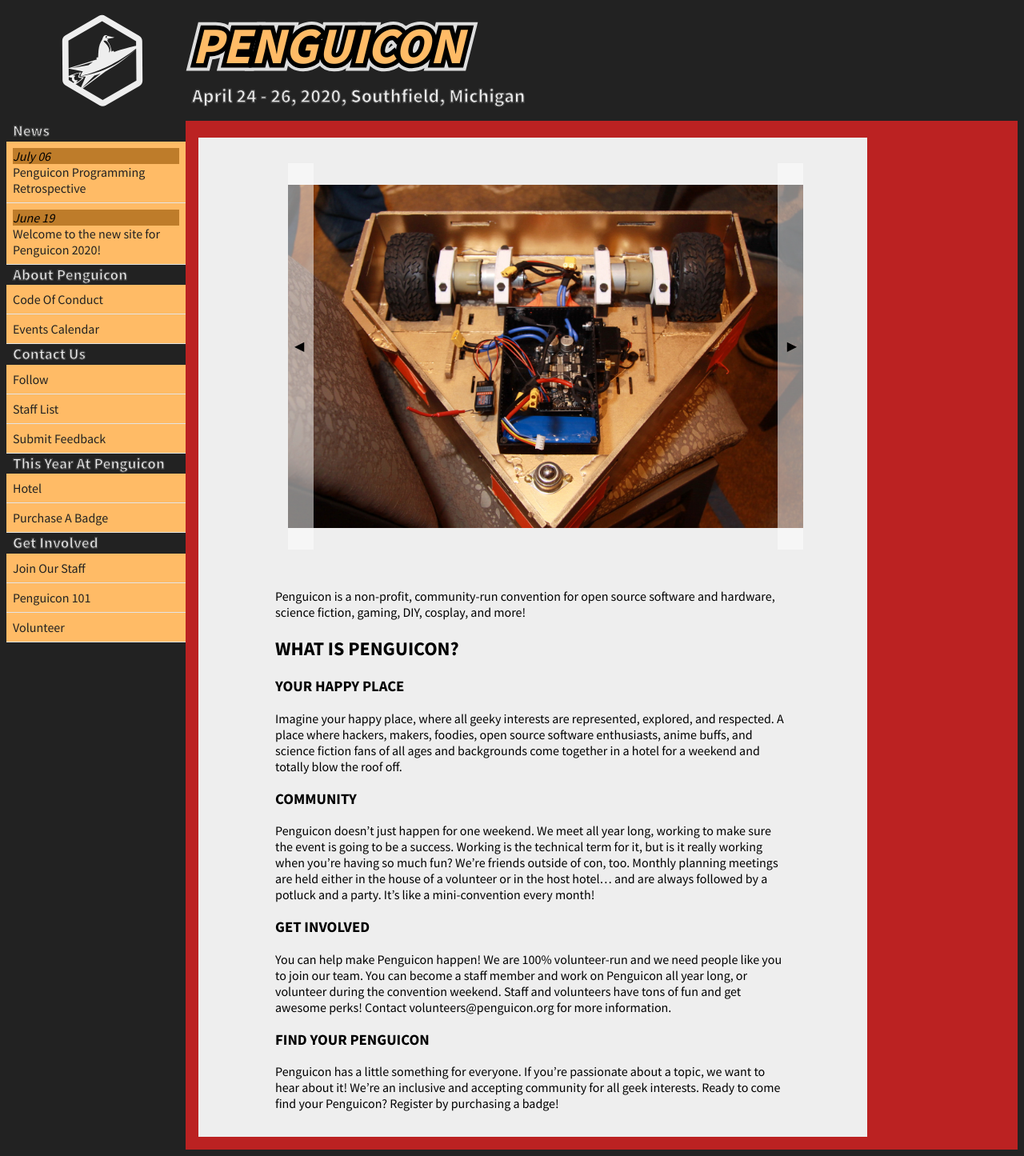
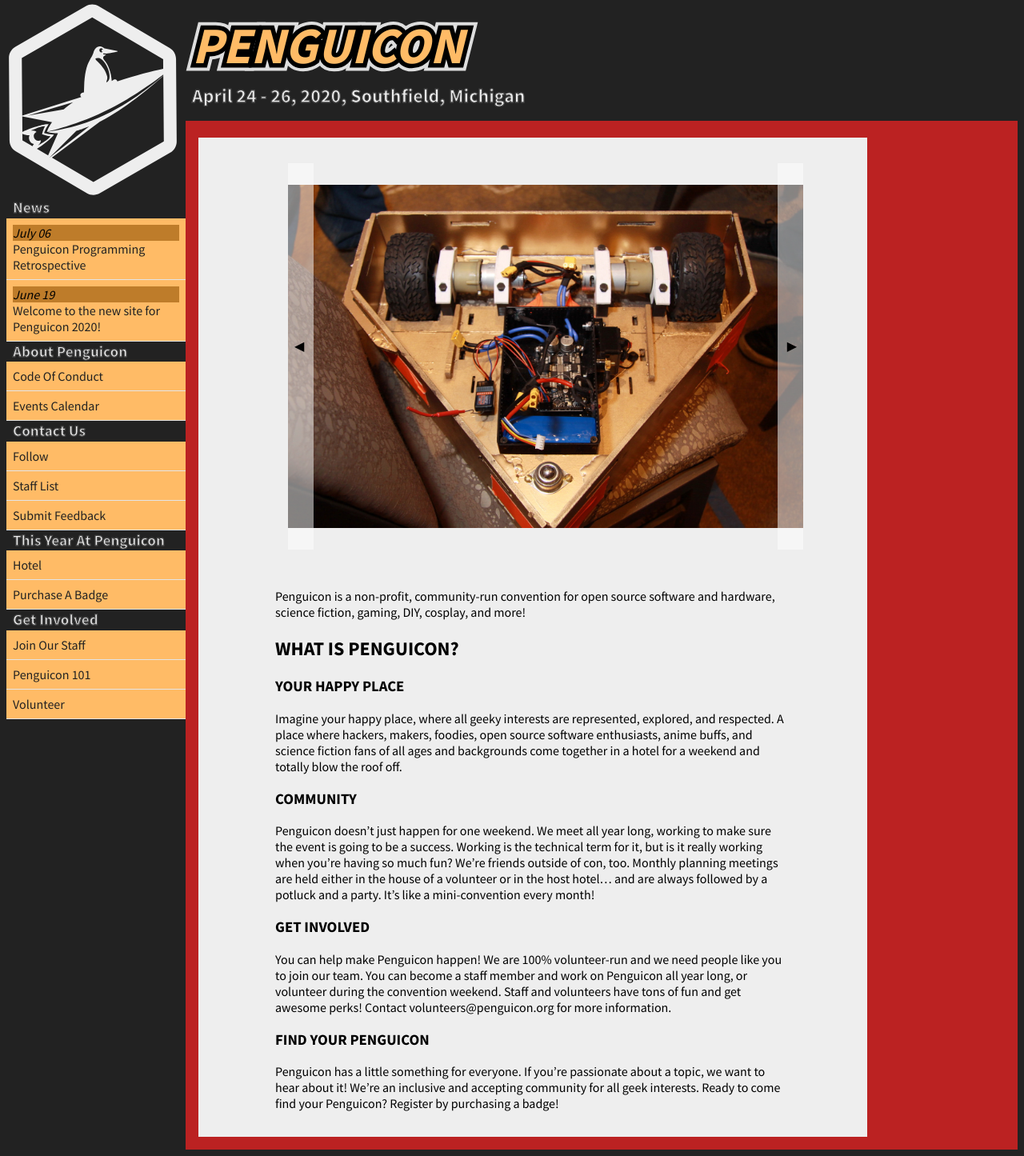
Before and after one commit to penguicon/penguiconwebsite, a Jekyll site: the page built from index.md, in a window 1280 px wide. Shown: the whole page at 80% size. Built offline with Jekyll 4.4.1, drawn with Linux system fonts in a browser that asks for light colours.

Commit message:
Fixed position logo.

```diff
--- a/assets/css/main.css
+++ b/assets/css/main.css
@@ -22,13 +22,20 @@
 
 .logo > a {
   background: center / contain no-repeat url('/assets/images/penguicon_logo_white.svg');
+  background-color: #222;
+  position: fixed;
+  top: 0;
+  left: 0;
+  height: 15.5rem;
+  width: 14.5rem;
+  z-index: 20;
 }
 
 .headline {
   position: relative;
 }
 
-.header a {
+.header h2 a {
   position: absolute;
   width: 100%;
   height: 100%;
@@ -77,6 +84,8 @@
   background-color: #222;
   max-width: 14rem;
   flex-basis: 40%;
+  margin-top: 6rem;
+  z-index: 30;
 }
 
 .main-menu {
```
